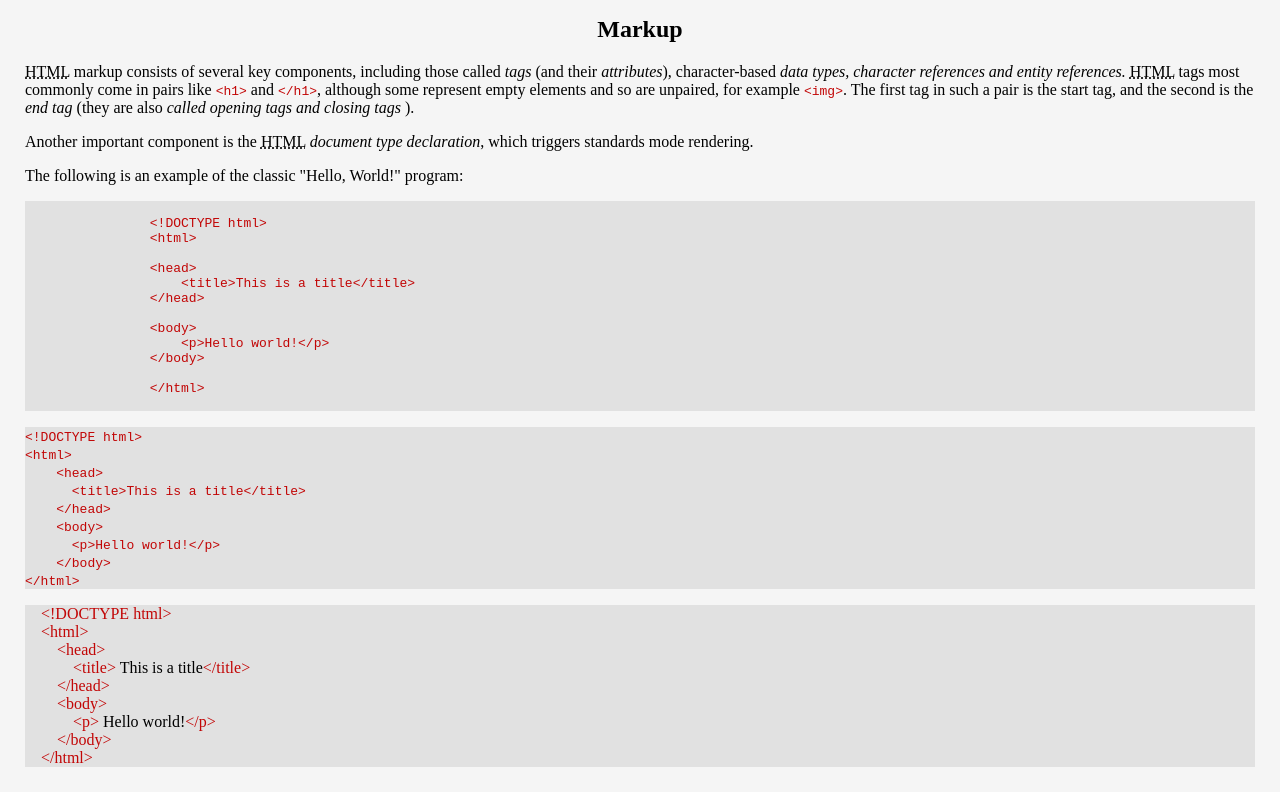
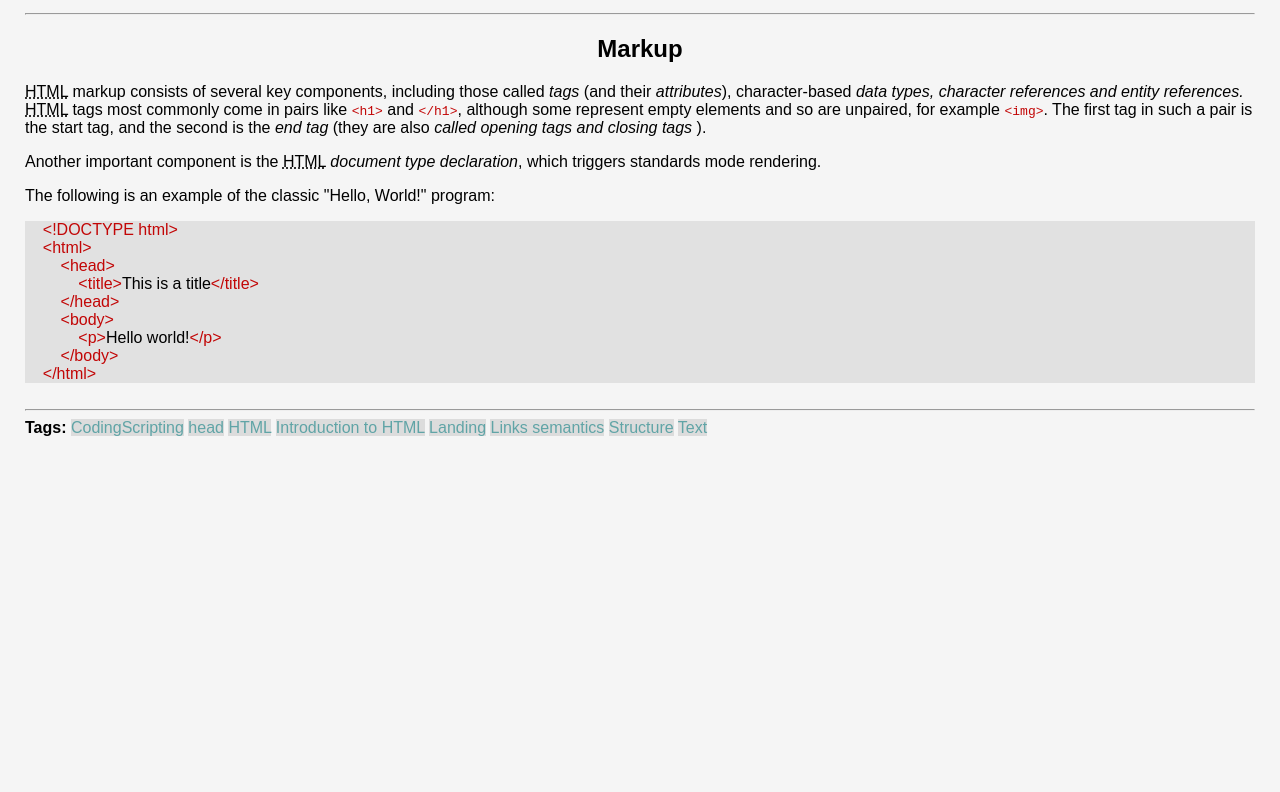
Before and after one commit to bugaenkoey/HTML-Tutorial, a plain HTML site: page index.html in a window 1280 px wide. Shown: the part 332-1124 px from the top of the page. After the commit the page ends 800 px from the top, so only its background shows below. Drawn offline with Linux system fonts and the light colour scheme.

Commit message:
Выполнено

```diff
--- a/css/style.css
+++ b/css/style.css
@@ -1,6 +1,7 @@
 body{
     margin: 25px;
     background-color: rgb(245, 245, 245);
+    font-family: sans-serif;
 }
 h1,h2{
     text-align: center;
@@ -17,11 +18,13 @@ h1,h2{
 
 .html{
     background-color: rgb(225, 225, 225);
-}
-xmp{
     color: rgb(194, 6, 6);
 }
-.lt_gt{
 
-    color: rgb(194, 6, 6);
+div.html span{
+    color: black;
 }
+footer .tags span{
+    background-color: rgb(220, 220, 220);
+    color: rgb(96, 164, 166);
+}
--- a/index.html
+++ b/index.html
@@ -71,56 +71,36 @@
         </div>
 
         <div class="html">
-            <xmp>
-                <!DOCTYPE html>
-                <html>
-
-                <head>
-                    <title>This is a title</title>
-                </head>
-
-                <body>
-                    <p>Hello world!</p>
-                </body>
-
-                </html>
-            </xmp>
+            &nbsp; &nbsp; &lt;!DOCTYPE html&gt;<br>
+            &nbsp; &nbsp; &lt;html&gt;<br>
+            &nbsp; &nbsp; &nbsp; &nbsp; &lt;head&gt;<br>
+            &nbsp; &nbsp; &nbsp; &nbsp; &nbsp; &nbsp; &lt;title&gt;<span>This is a title</span>&lt;/title&gt;<br>
+            &nbsp; &nbsp; &nbsp; &nbsp; &lt;/head&gt;<br>
+            &nbsp; &nbsp; &nbsp; &nbsp; &lt;body><br>
+            &nbsp; &nbsp; &nbsp; &nbsp; &nbsp; &nbsp; &lt;p&gt;<span>Hello world!</span>&lt;/p&gt;<br>
+            &nbsp; &nbsp; &nbsp; &nbsp; &lt;/body&gt;<br>
+            &nbsp; &nbsp; &lt;/html&gt;
         </div>
 
-        <p></p>
+        <br>
+        <hr>
 
-        <div class="html">
-            <code class="lt_gt">
-            &lt;!DOCTYPE html&gt;<br>
-            &lt;html&gt;<br>
-            &nbsp; &nbsp;  &lt;head&gt;<br>
-            &nbsp;&nbsp; &nbsp;&nbsp; &lt;title&gt;This is a title&lt;/title&gt;<br>
-            &nbsp; &nbsp; &lt;/head&gt;<br>
-            &nbsp; &nbsp; &lt;body><br>
-            &nbsp;&nbsp; &nbsp;&nbsp; &lt;p&gt;Hello world!&lt;/p&gt;<br>
-            &nbsp;  &nbsp; &lt;/body&gt;<br>
-            &lt;/html&gt;<br>
-        </code>
-        </div>
-
-        <p></p>
-
-        <div class="html">
-            &nbsp; &nbsp; <span class="tag">!DOCTYPE html</span><br>
-            &nbsp; &nbsp; <span class="tag">html</span> <br>
-            &nbsp; &nbsp; &nbsp; &nbsp; <span class="tag">head</span><br>
-            &nbsp; &nbsp; &nbsp; &nbsp; &nbsp; &nbsp; <span class="tag">title</span> This is a title<span
-                class="tag">/title</span><br>
-            &nbsp; &nbsp; &nbsp; &nbsp; <span class="tag">/head</span><br>
-            &nbsp; &nbsp; &nbsp; &nbsp; <span class="tag">body</span><br>
-            &nbsp; &nbsp; &nbsp; &nbsp; &nbsp; &nbsp; <span class="tag">p</span> Hello world!<span
-                class="tag">/p</span><br>
-            &nbsp; &nbsp; &nbsp; &nbsp; <span class="tag">/body</span><br>
-            &nbsp; &nbsp; <span class="tag">/html</span><br>
-
-        </div>
 
     </main>
+    <footer>
+        <strong>Tags:</strong>
+        <span class="tags">
+            <span>CodingScripting</span>
+            <span>head</span>
+            <span>HTML</span>
+            <span>Introduction to HTML</span>
+            <span>Landing</span>
+            <span>Links semantics</span>
+            <span>Structure</span>
+            <span>Text</span>
+        </span>
+
+    </footer>
 </body>
 
 </html>
```
